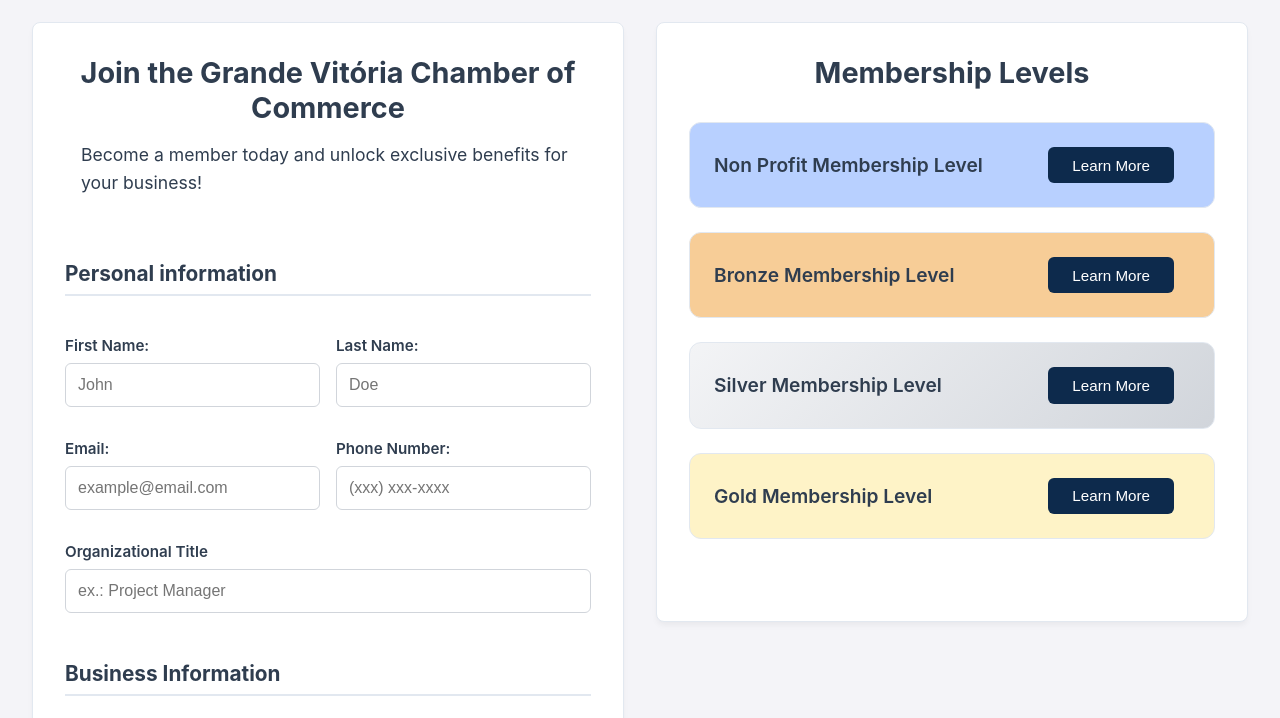
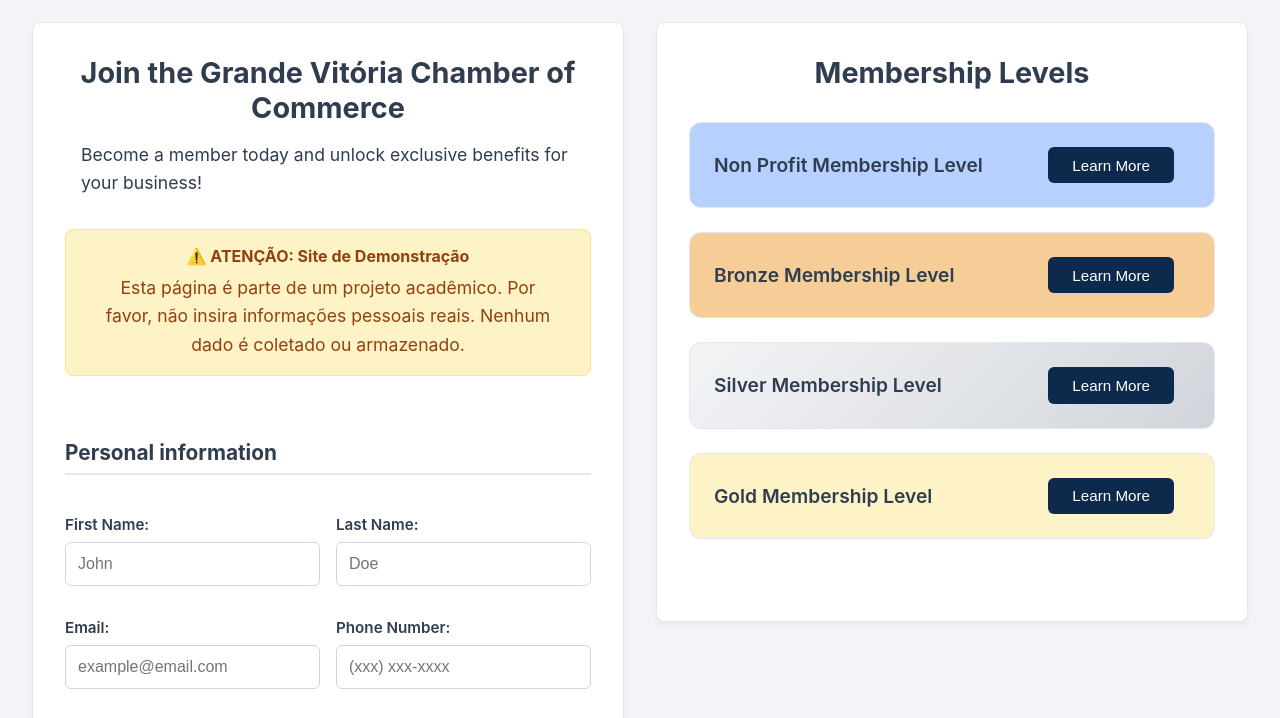
Before and after one commit to MatteusMoroni/wdd231, a plain HTML site: page chamber/join.html in a window 1280 px wide. Shown: the part 74-792 px from the top of the page. Drawn offline with Linux system fonts and the light colour scheme.

Commit message:
Fix: Erro Dangerius page. Set method post as atribute in <form>

```diff
--- a/chamber/join.html
+++ b/chamber/join.html
@@ -62,6 +62,10 @@
             <section class="join-form card-container">
                 <h1>Join the Grande Vitória Chamber of Commerce</h1>
                 <p>Become a member today and unlock exclusive benefits for your business!</p>
+                <div style="background-color: #fef3c7; border: 1px solid #fde68a; padding: 1rem; border-radius: 8px; margin-bottom: 2rem; text-align: center;">
+                    <h4 style="margin: 0; color: #92400e;">⚠️ ATENÇÃO: Site de Demonstração</h4>
+                    <p style="margin: 0.5rem 0 0 0; color: #92400e;">Esta página é parte de um projeto acadêmico. Por favor, não insira informações pessoais reais. Nenhum dado é coletado ou armazenado.</p>
+                </div>
                 <form id="membership-form" method="post">
                     <h3 class="form-title">Personal information</h3>
 
```
Lines whose indentation alone changed are shown as unchanged.
